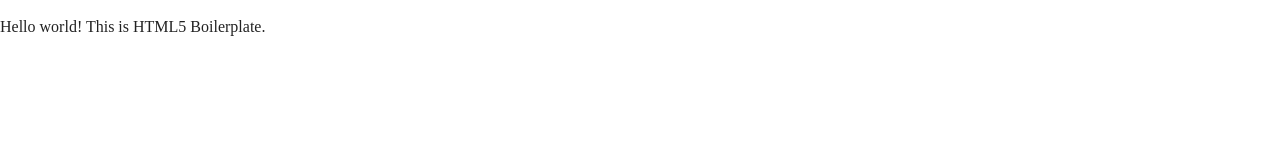
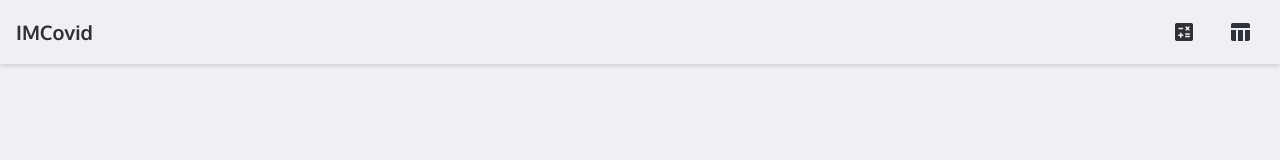
Before and after one commit to sebas-tcotd/imcovid, a website built with Parcel: page index.html in a window 1280 px wide. Built offline with nearby package versions, Linux system fonts and the light colour scheme.

Commit message:
feat: add header

```diff
--- a/css/components/components.css
+++ b/css/components/components.css
@@ -0,0 +1,40 @@
+/*------------------------------------*\
+  #HEADER-COMPONENT
+\*------------------------------------*/
+.c-header {
+  background-color: var(--neutral-background);
+  box-shadow: 0px 2px 4px rgba(17, 21, 28, 0.15);
+  display: flex;
+  justify-content: space-between;
+  align-items: center;
+  height: calc(var(--space-64) * 1rem);
+  padding: 0 1rem;
+  position: sticky;
+}
+
+.c-header__title {
+  font-family: var(--font-heading);
+  font-size: 1.25rem;
+  font-weight: 700;
+  line-height: 30px;
+}
+
+.c-header__buttons {
+  display: flex;
+  gap: 0.5rem;
+  height: 3rem;
+  list-style-type: none;
+  padding: 0;
+  align-items: center;
+}
+
+.c-header__button {
+  color: var(--text-normal);
+  display: flex;
+  align-items: center;
+  justify-content: center;
+  height: 100%;
+  width: 3rem;
+  text-align: center;
+  text-decoration: none;
+}
--- a/css/elements/elements.css
+++ b/css/elements/elements.css
@@ -3,7 +3,6 @@
    ========================================================================== */
 
 html {
-  color: #222;
   font-size: 1em;
   line-height: 1.4;
 }
@@ -73,3 +72,18 @@
 textarea {
   resize: vertical;
 }
+
+body {
+  background-color: var(--neutral-background);
+  color: var(--text-normal);
+  font-family: var(--font-body);
+}
+
+h1,
+h2,
+h3,
+h4,
+h5,
+h6 {
+  font-family: var(--font-heading);
+}
--- a/css/main.css
+++ b/css/main.css
@@ -1,5 +1,6 @@
 @import url("./settings/settings.css");
 @import url("./generic/normalize.css");
 @import url("./elements/elements.css");
+@import url("./objects/objects.css");
 @import url("./components/components.css");
 @import url("./utilities/utilities.css");
--- /dev/null
+++ b/css/objects/objects.css
@@ -0,0 +1,6 @@
+/*------------------------------------*\
+  #OBJECTS
+\*------------------------------------*/
+.o-container {
+  margin: 0 auto;
+}
--- /dev/null
+++ b/css/settings/-fonts.css
@@ -0,0 +1,6 @@
+@import url("https://fonts.googleapis.com/css2?family=Oxygen:wght@400;700&family=Source+Sans+Pro:wght@400;600&display=swap");
+
+:root {
+  --font-heading: "Oxygen", system-ui, sans-serif;
+  --font-body: "Source Sans Pro", system-ui, sans-serif;
+}
--- a/css/settings/-variables.css
+++ b/css/settings/-variables.css
@@ -16,9 +16,9 @@
   --apple: #53c653;
   --bright-navy-blue: #2680d9;
   --tigers-eye: #e28c36;
-  --chinese-wealthy: hsla(218, 24, 9, 0.87);
-  --chinese-aether: hsla(218, 24, 9, 0.5);
-  --chinese-ghost: hsla(218, 24, 9, 0.15);
+  --chinese-wealthy: hsla(218, 24%, 9%, 0.87);
+  --chinese-aether: hsla(218, 24%, 9%, 0.5);
+  --chinese-ghost: hsla(218, 24%, 9%, 0.15);
 }
 
 /*------------------------------------*\
@@ -59,3 +59,16 @@
   --state-danger: var(--tigers-eye);
   --state-error: var(--venetian-red);
 }
+
+/*------------------------------------*\
+  #SPACING-VARIABLES
+\*------------------------------------*/
+:root {
+  /** For its use as rem mainly */
+  --space-8: 0.5;
+  --space-16: 1;
+  --space-24: 1.5;
+  --space-32: 2;
+  --space-48: 3;
+  --space-64: 4;
+}
--- a/css/settings/settings.css
+++ b/css/settings/settings.css
@@ -1 +1,2 @@
 @import url("./-variables.css");
+@import url("./-fonts.css");
--- a/index.html
+++ b/index.html
@@ -14,7 +14,11 @@
     <link rel="manifest" href="site.webmanifest" />
     <link rel="apple-touch-icon" href="icon.png" />
     <!-- Place favicon.ico in the root directory -->
-
+    <link rel="shortcut icon" href="./favicon.ico" type="image/x-icon">
+    <link
+      href="https://fonts.googleapis.com/icon?family=Material+Icons+Round"
+      rel="stylesheet"
+    />
     <link rel="stylesheet" href="css/main.css" />
 
     <meta name="theme-color" content="#fafafa" />
@@ -22,7 +26,18 @@
 
   <body>
     <!-- HEADER -->
-    <header></header>
+    <header class="c-header">
+      <span class="c-header__title">IMCovid</span>
+      <nav class="c-header__buttons">
+        <a href="#" class="c-header__button">
+          <span class="material-icons-round"> calculate </span>
+        </a>
+
+        <a href="#" class="c-header__button">
+          <span class="material-icons-round"> table_chart </span>
+        </a>
+      </nav>
+    </header>
 
     <!-- MAIN CONTENT -->
     <main></main>
@@ -30,8 +45,6 @@
     <!-- FOOTER -->
     <footer></footer>
 
-    <!-- Add your site or application content here -->
-    <p>Hello world! This is HTML5 Boilerplate.</p>
     <script src="js/vendor/modernizr-3.11.2.min.js"></script>
     <script src="js/plugins.js"></script>
     <script src="js/main.js"></script>
```
